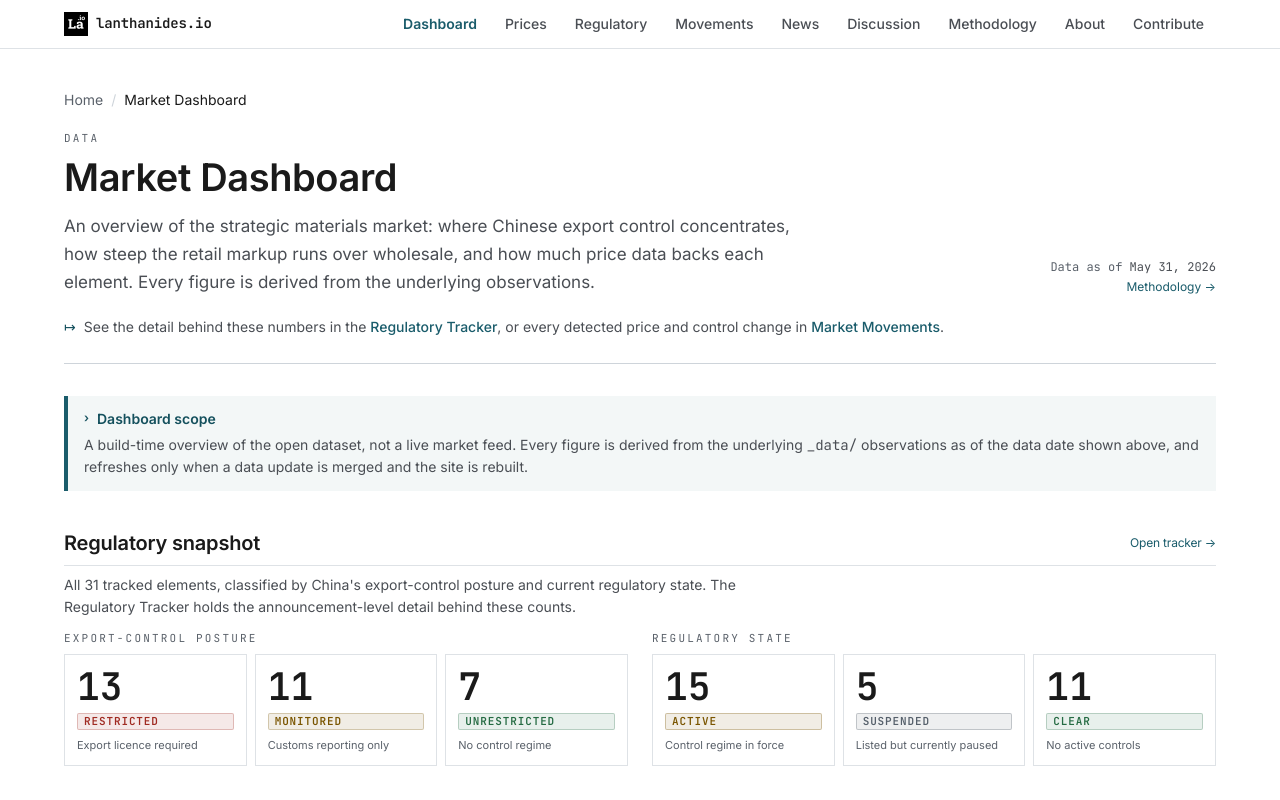
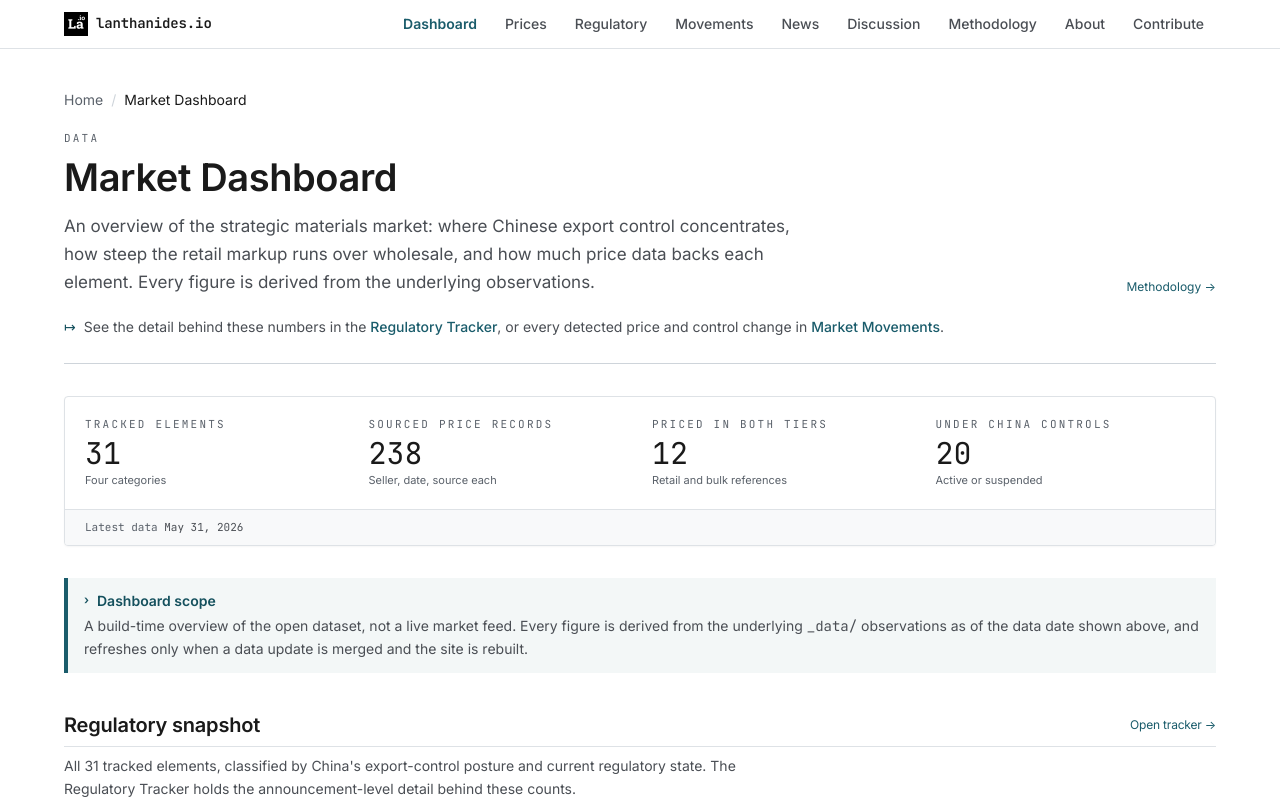
Before and after one commit to mironovb/lanthanides.io, a Next.js app: page /dashboard in a window 1280 px wide. Shown: the top 800 px of the page. Built offline with nearby package versions, Linux system fonts and the light colour scheme.

Commit message:
feat: add dashboard market snapshot

```diff
--- a/app/dashboard/page.tsx
+++ b/app/dashboard/page.tsx
@@ -28,13 +28,14 @@ import {
   getElementCoverage,
   getElements,
   getPremiumLeaderboard,
+  getPriceRecords,
   getRegulatorySnapshot,
 } from '@/lib/data';
-import { formatDate } from '@/lib/format';
 import { Container, PageHeader, StoryLink } from '@/components/layout';
 import { Callout, SectionHeading } from '@/components/ui';
 import { CoverageGrid } from '@/components/charts/CoverageGrid';
 import { PremiumLeaderboard } from '@/components/charts/PremiumLeaderboard';
+import { MarketSnapshot } from '@/components/dashboard/MarketSnapshot';
 import { RegulatorySnapshot } from '@/components/dashboard/RegulatorySnapshot';
 
 const DESCRIPTION =
@@ -51,12 +52,16 @@ export const metadata: Metadata = buildMetadata({
 export default function DashboardPage() {
   const generatedAt = getDataGeneratedAt();
   const total = getElements().length;
+  const records = getPriceRecords().length;
   const snapshot = getRegulatorySnapshot();
   const premiums = getPremiumLeaderboard();
   const coverage = getElementCoverage();
   const coverageTally = getCoverageTally();
 
   const inverseCount = premiums.filter((p) => p.premium < 1).length;
+  // Elements named in a Chinese export-control regime, whether in force or paused.
+  const controlled =
+    snapshot.regulatory.active + snapshot.regulatory.suspended;
 
   return (
     <Container as="main" className="py-10">
@@ -73,20 +78,12 @@ export default function DashboardPage() {
         title="Market Dashboard"
         lead="An overview of the strategic materials market: where Chinese export control concentrates, how steep the retail markup runs over wholesale, and how much price data backs each element. Every figure is derived from the underlying observations."
         actions={
-          <div className="flex flex-col items-start gap-1 text-xs md:items-end">
-            <span className="font-mono text-fg-dim">
-              Data as of{' '}
-              <time dateTime={generatedAt} className="text-fg-muted">
-                {formatDate(generatedAt)}
-              </time>
-            </span>
-            <Link
-              href="/methodology/"
-              className="text-accent hover:text-accent-strong"
-            >
-              Methodology →
-            </Link>
-          </div>
+          <Link
+            href="/methodology/"
+            className="text-xs text-accent hover:text-accent-strong"
+          >
+            Methodology →
+          </Link>
         }
       >
         <StoryLink>
@@ -96,6 +93,16 @@ export default function DashboardPage() {
           <Link href="/movements/">Market Movements</Link>.
         </StoryLink>
       </PageHeader>
+
+      {/* Snapshot band: headline ledger figures, all derived from _data/ */}
+      <MarketSnapshot
+        className="mt-8"
+        totalElements={total}
+        priceRecords={records}
+        dualTierElements={premiums.length}
+        controlledElements={controlled}
+        generatedAt={generatedAt}
+      />
 
       {/* Scope: set expectations that this is a derived, build-time snapshot */}
       <Callout tone="note" title="Dashboard scope" className="mt-8">
--- /dev/null
+++ b/components/dashboard/MarketSnapshot.tsx
@@ -0,0 +1,88 @@
+/**
+ * MarketSnapshot: a compact band of headline ledger figures at the top of
+ * /dashboard, so an analyst can read the shape of the dataset before scrolling
+ * into the detail panels. Not a hero: a dense, monochrome readout.
+ *
+ * Every value is derived from the versioned _data/ files via lib/data and passed
+ * in as a prop; nothing here is fabricated (CLAUDE.md hard rule #1). A value that
+ * cannot be resolved renders as "n/a", never blank, so a gap is shown not hidden.
+ *
+ * Deliberately omitted: a live discussion-thread count. The board lives in
+ * Prisma, and reading it would couple this otherwise SSG, DB-free page to the
+ * database at build time and its failure modes (docs/DASHBOARD-ROADMAP.md §5 and
+ * the P3 #6 backlog item, which defers DB-backed dashboard panels). The five
+ * figures here are file-derived and build-safe; the discussion board stays
+ * reachable from the nav.
+ *
+ * Server component, presentational. No colour: the dashboard reserves colour for
+ * the regulatory risk scale, so a plain count band stays monochrome.
+ */
+import { Stat, StatGrid, cn } from '@/components/ui';
+import { formatDate } from '@/lib/format';
+
+export interface MarketSnapshotProps {
+  /** All tracked catalog elements. */
+  totalElements: number;
+  /** Price records sourced into the dataset (sourced, not all verified). */
+  priceRecords: number;
+  /** Elements with both a retail reference and a bulk benchmark. */
+  dualTierElements: number;
+  /** Elements with an active or suspended Chinese export-control regime. */
+  controlledElements: number;
+  /** RFC3339 dataset generation timestamp, or null if it cannot be read. */
+  generatedAt: string | null;
+  className?: string;
+}
+
+export function MarketSnapshot({
+  totalElements,
+  priceRecords,
+  dualTierElements,
+  controlledElements,
+  generatedAt,
+  className,
+}: MarketSnapshotProps) {
+  return (
+    <section
+      aria-label="Market snapshot"
+      className={cn(
+        'overflow-hidden rounded-lg border border-border bg-surface shadow-sm',
+        className,
+      )}
+    >
+      <StatGrid cols={4} className="gap-y-5 p-5">
+        <Stat
+          label="Tracked elements"
+          value={totalElements}
+          hint="Four categories"
+        />
+        <Stat
+          label="Sourced price records"
+          value={priceRecords}
+          hint="Seller, date, source each"
+        />
+        <Stat
+          label="Priced in both tiers"
+          value={dualTierElements}
+          hint="Retail and bulk references"
+        />
+        <Stat
+          label="Under China controls"
+          value={controlledElements}
+          hint="Active or suspended"
+        />
+      </StatGrid>
+
+      <p className="border-t border-border bg-raised px-5 py-2.5 font-mono text-2xs text-fg-dim">
+        Latest data{' '}
+        {generatedAt ? (
+          <time dateTime={generatedAt} className="text-fg-muted">
+            {formatDate(generatedAt)}
+          </time>
+        ) : (
+          <span className="text-fg-dim">n/a</span>
+        )}
+      </p>
+    </section>
+  );
+}
```
